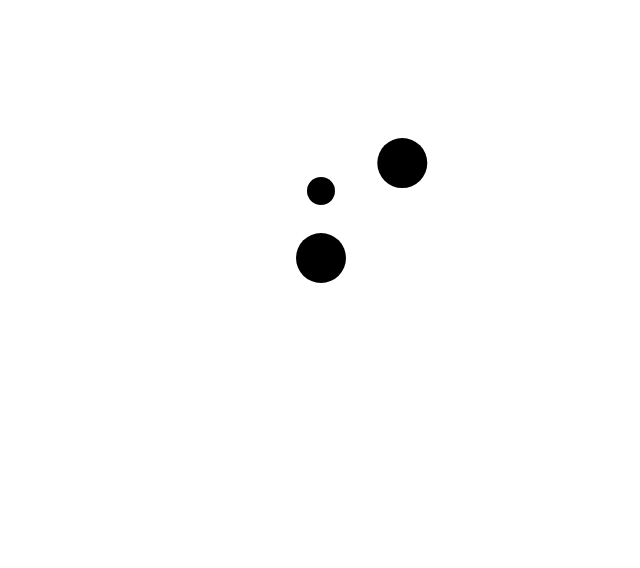
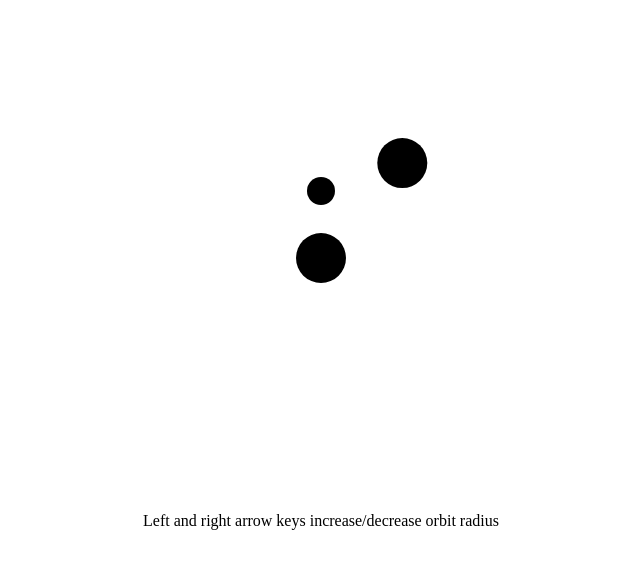
Before and after one commit to FracturedLoop/smashy-orbit, a plain HTML site: page index.html in a window 1280 px wide. Shown: the whole page, without its empty margins (319-959 px from the left). Drawn offline with Linux system fonts and the light colour scheme.

Commit message:
clean up and bugfixes

```diff
--- a/index.html
+++ b/index.html
@@ -11,6 +11,8 @@
   </head>
   <body>
     <canvas id="canvas"></canvas>
+    <br />
+    Left and right arrow keys increase/decrease orbit radius
   </body>
   <script src="game.js"></script>
 </html>
```
